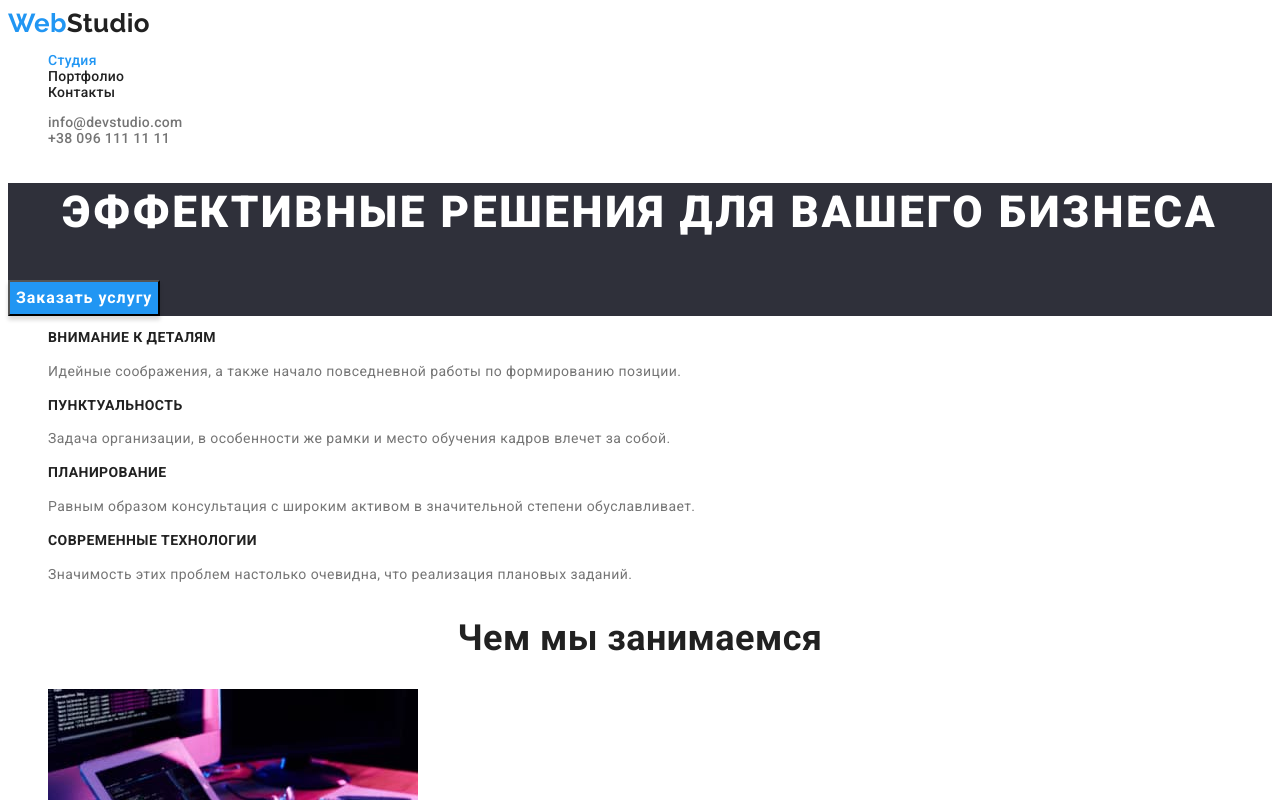
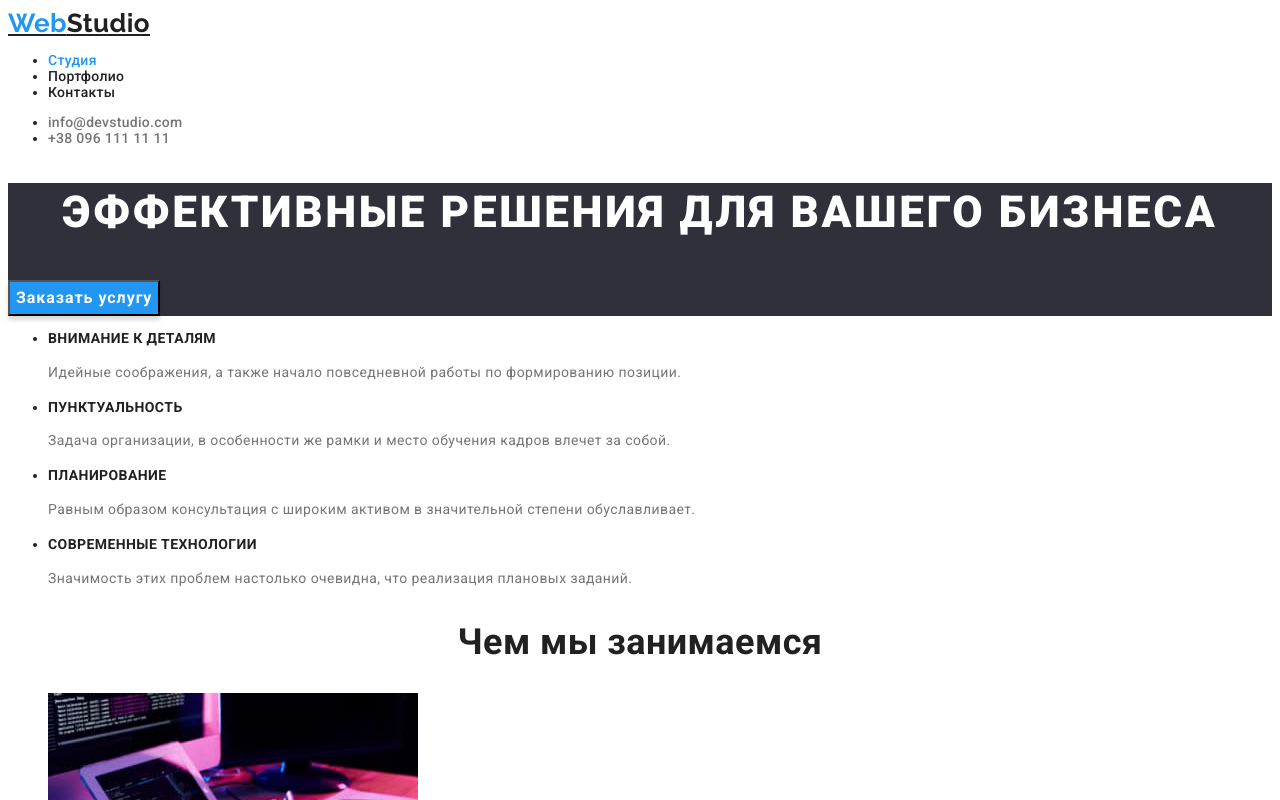
Before and after one commit to VeronikaTerletska/goit-markup-hw-02, a plain HTML site: page index.html in a window 1280 px wide. Shown: the top 800 px of the page. Drawn offline with Linux system fonts and the light colour scheme.

Commit message:
Update styles.css

```diff
--- a/css/styles.css
+++ b/css/styles.css
@@ -5,6 +5,7 @@
   --primary-background-color: #ffffff;
   --text-color: #757575;
   --white-text-color: #ffffff;
+  --filter-background-color: #f5f4fa;
 }
 body {
   background: var(--primary-background-color);
@@ -25,12 +26,12 @@ body {
   clip: rect(0 0 0 0);
   overflow: hidden;
 }
-ul {
+.list {
   list-style: none;
 }
-a {
+.link {
   text-decoration: none;
-  color: var(--primary-text-color);
+  color: inherit;
 }
 /* Header for Studio and Portfolio*/
 .logo-header {
@@ -134,7 +135,7 @@ a {
   line-height: 1.63;
   text-align: center;
   letter-spacing: 0.03em;
-  background: #f5f4fa;
+  background: var(--filter-background-color);
   cursor: pointer;
 }
 .filter:focus,
```
